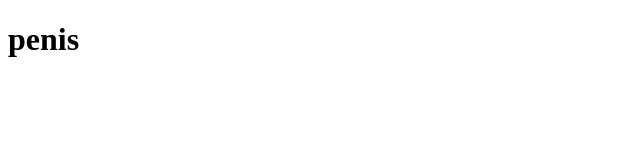
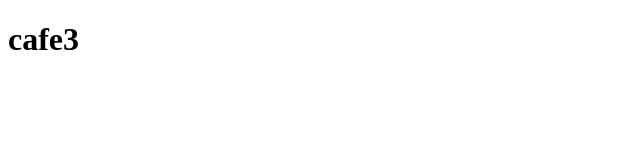
Before and after one commit to WesleyCardoso19/Aula, a plain HTML site: page index.html in a window 1280 px wide. Shown: the full height of the page, 0-640 px from the left. Drawn offline with Linux system fonts and the light colour scheme.

Commit message:
Change heading from 'penis' to 'cafe3'

```diff
--- a/index.html
+++ b/index.html
@@ -6,6 +6,6 @@
     <title>aula 02</title>
 </head>
 <body>
-    <h1>penis</h1>
+    <h1>cafe3</h1>
 </body>
 </html>
```
